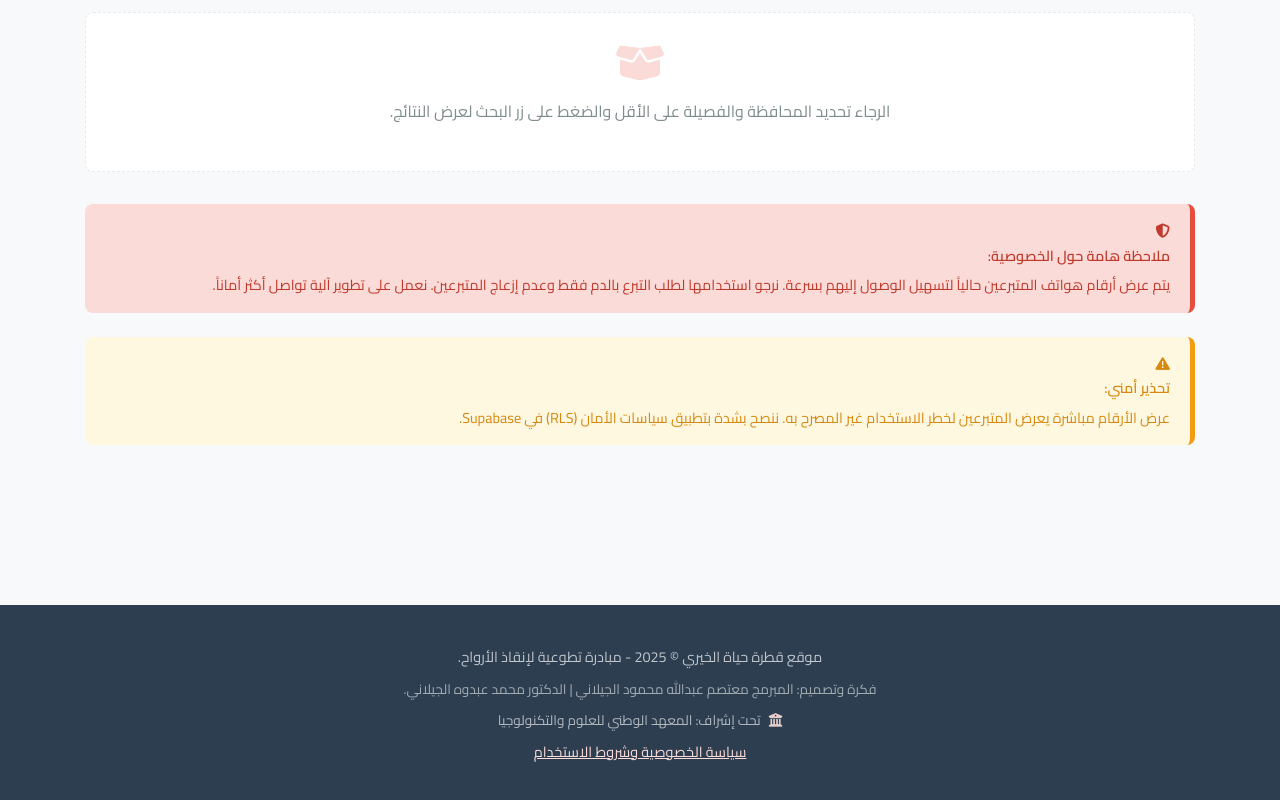
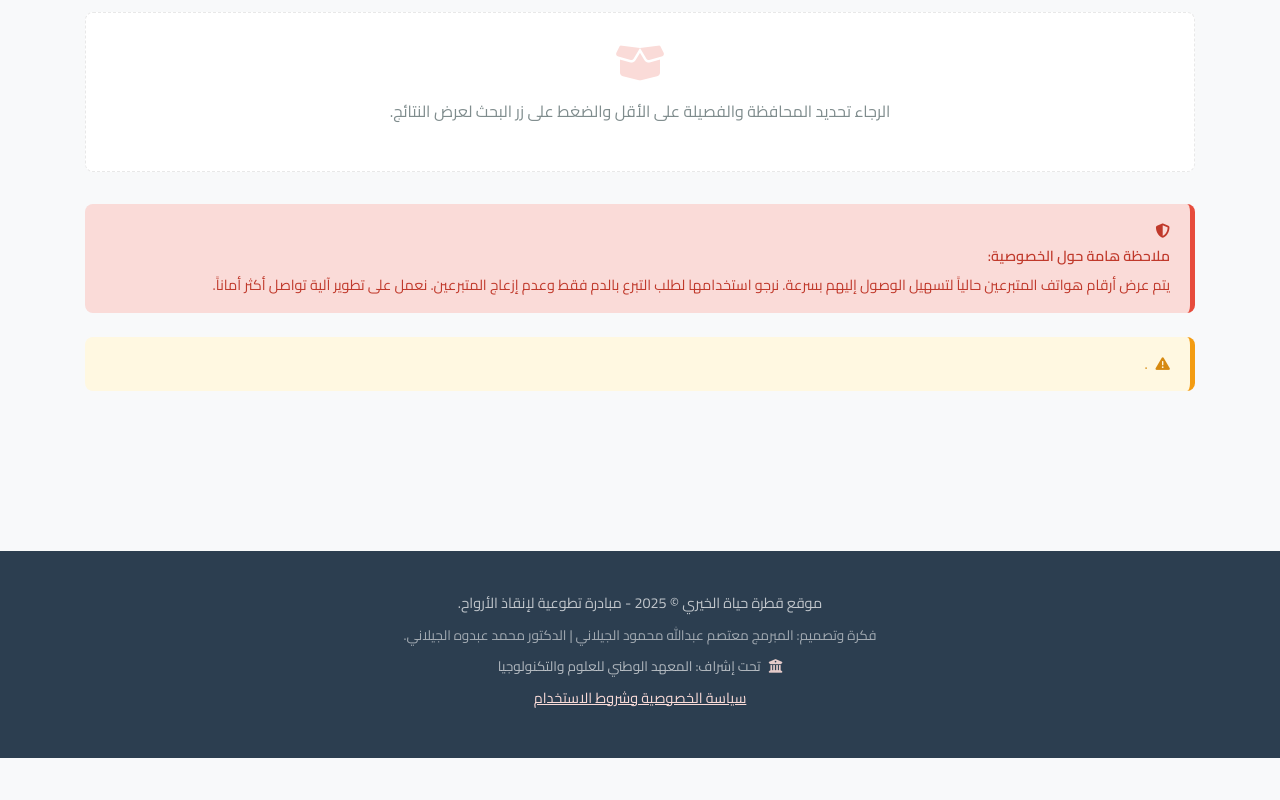
Before and after one commit to MM2WEB/qatrat-hayaa, a plain HTML site: page search.html in a window 1280 px wide. Shown: the part 1196-1996 px from the top of the page. After the commit the page ends 1954 px from the top, so only its background shows below. Drawn offline with nearby package versions, Linux system fonts and the light colour scheme.

Commit message:
search.html
search

```diff
--- a/search.html
+++ b/search.html
@@ -141,8 +141,7 @@
                     <p>يتم عرض أرقام هواتف المتبرعين حالياً لتسهيل الوصول إليهم بسرعة. نرجو استخدامها لطلب التبرع بالدم فقط وعدم إزعاج المتبرعين. نعمل على تطوير آلية تواصل أكثر أماناً.</p>
                 </div>
                  <div class="warning-notice mt-3">
-                    <i class="fa-solid fa-triangle-exclamation"></i>
-                    <strong>تحذير أمني:</strong> عرض الأرقام مباشرة يعرض المتبرعين لخطر الاستخدام غير المصرح به. ننصح بشدة بتطبيق سياسات الأمان (RLS) في Supabase.
+                    <i class="fa-solid fa-triangle-exclamation"></i>.
                  </div>
             </div>
         </div>
```
